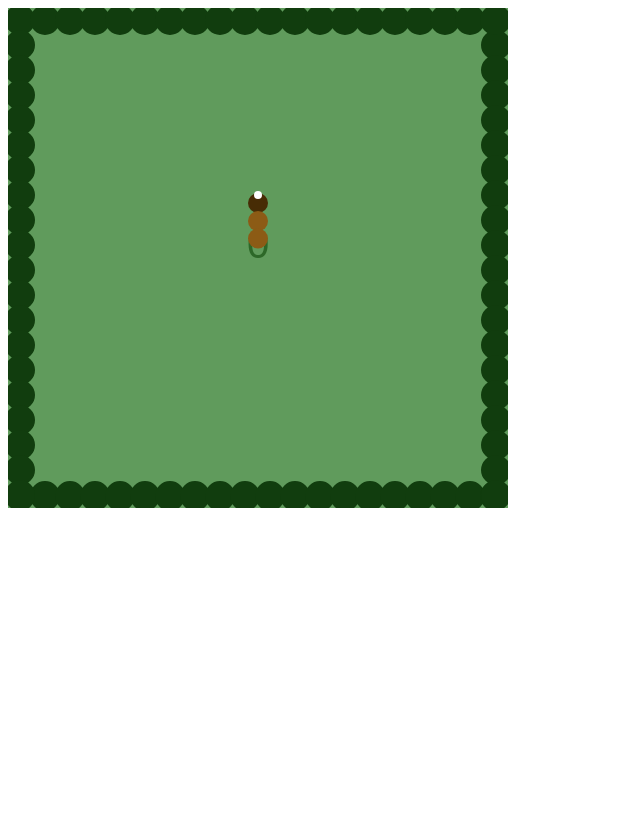
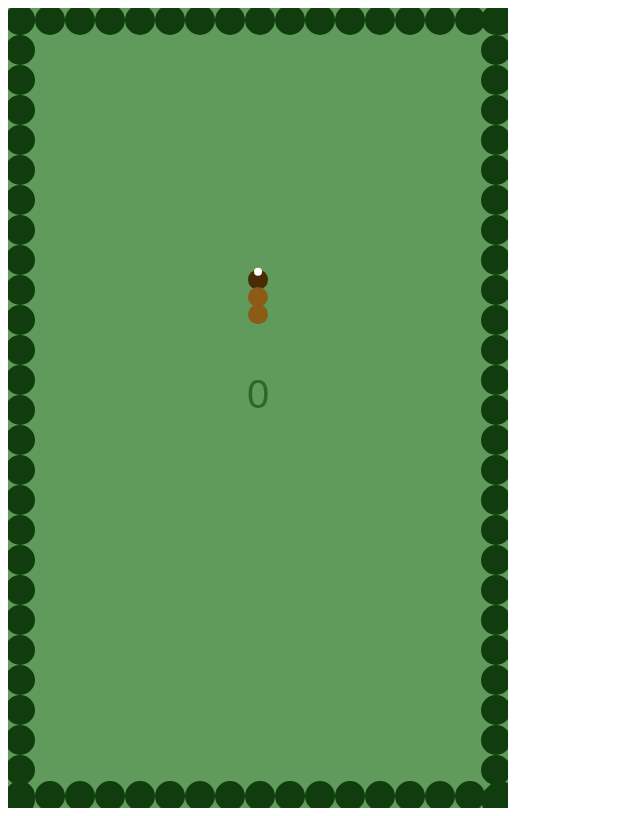
Before and after one commit to Froggi/simple-games, a plain HTML site: page snake/index.html in a window 1280 px wide. Shown: the whole page, without its empty margins (0-640 px from the left). Drawn offline with Linux system fonts and the light colour scheme.

Commit message:
Dynamic canvas size, comments

```diff
--- a/snake/index.html
+++ b/snake/index.html
@@ -1,6 +1,6 @@
 <html>
 <body>
-<canvas id="scene" width="500" height="500"></canvas>
+<canvas id="scene" width="500" height="800"></canvas>
 
 <script>
 var ctx
@@ -31,20 +31,27 @@ function loop(timestamp) {
     requestAnimationFrame(loop);
 }
 
+//Game
+var gameTimer;
+
+//Points
 var points;
 var maxPoints = 0;
 
+//Snake
 var snakeParts = []
 var speed = 100;
 var direction = {x: 0, y: -1}
 
+//Apples
 var apples = []
 var appleTimer = 0;
+
 function init()  {
     points = 0;
-
+    gameTimer = 0;
     for(var part = 0; part < 3; part++) {
-        snakeParts.push({x: 250,y: 250+part*14})
+        snakeParts.push({x: canvas.width/2,y: canvas.height/2})
     }
     appleTimer = Math.random()*5;
 }
@@ -80,30 +87,44 @@ function keyDown(event) {
 }
 
 function update(deltaTime) {
+    gameTimer += deltaTime;
+
+    //Loop through a move snake body parts
     for(var i = 0; i<snakeParts.length; i++) {
         if(i == 0) { //Head
+
+            //Move the head in the chosen direction
             snakeParts[i].x += direction.x * speed * deltaTime;
             snakeParts[i].y += direction.y * speed * deltaTime;
         }else { //Body
+
+            //Get direction to the part before this one
             var partDirection = {
                 x: (snakeParts[i-1].x - snakeParts[i].x),
                 y: (snakeParts[i-1].y - snakeParts[i].y)
             }
-            //Normalize
-            var directionLength = Math.sqrt(Math.pow(partDirection.x,2) + Math.pow(partDirection.y,2))
-            if(directionLength < 15+speed*0.05) {
-                directionLength = 15+speed*0.05
-            }
+            //Calculate the length to part before, but to a minimum
+            var directionLength = Math.max(
+                Math.sqrt(Math.pow(partDirection.x,2) + Math.pow(partDirection.y,2)),
+                15+speed*0.04
+            );
+
+            //Normalize the direction with the length
             partDirection.x /= directionLength;
             partDirection.y /= directionLength;
 
+            //Move the part
             snakeParts[i].x += partDirection.x * speed * deltaTime;
             snakeParts[i].y += partDirection.y * speed * deltaTime;
         }
     }
+
+    //Check if its time to spawn an apple
     appleTimer -= deltaTime;
     if(appleTimer <= 0) {
-        apples.push({x: Math.random() * 400 + 50,y: Math.random() * 400 + 50})
+        //Add apple at a random position
+        apples.push({x: Math.random() * (canvas.width - 100) + 50,y: Math.random() * (canvas.height - 100) + 50})
+        //Reset apple timer to between 2 and 5 seconds
         appleTimer = Math.random()*Math.max(2, 7-snakeParts.length);
     }
 
@@ -111,28 +132,40 @@ function update(deltaTime) {
 
     //Collision against apples
     for(var a in apples) {
+        //Checking length to all apples, without sqrt as an optimization
         var lengthToApple = Math.pow(head.x - apples[a].x,2) + Math.pow(head.y - apples[a].y,2);
         if(lengthToApple < 10*10) {
+
+            //Add part to the snake
             snakeParts.push({x: snakeParts[snakeParts.length-1].x,y: snakeParts[snakeParts.length-1].y})
+
+            //Remove the apple
             apples.splice(a,1)
+
+            //Increase speed of the snake
             speed += 20
+
+            //Increase the points
             points++;
             break;
         }
     }
 
     //Collision against body
-    for(var i = 1; i < snakeParts.length; i++) {
-        var lengthToPart = Math.pow(head.x -snakeParts[i].x,2) + Math.pow(head.y -snakeParts[i].y,2);
-        if(lengthToPart < 5*5) {
-            restart();
-            break;
+    if(gameTimer > 5) {
+        for(var i = 1; i < snakeParts.length; i++) {
+            //Checking length from head to all the body parts, again without sqrt
+            var lengthToPart = Math.pow(head.x -snakeParts[i].x,2) + Math.pow(head.y -snakeParts[i].y,2);
+            if(lengthToPart < 5*5) {
+                restart();
+                break;
+            }
         }
     }
 
     //Collision against wall
-    if(head.x < 30 || head.x > 470 ||
-        head.y < 30 || head.y > 470) {
+    if(head.x < 30 || head.x >  (canvas.width - 30) ||
+        head.y < 30 || head.y >  (canvas.height - 30)) {
         restart();
     }
 }
@@ -146,25 +179,27 @@ function draw() {
     ctx.font = "40px Arial";
     ctx.fillStyle="#2d6828";
     ctx.textAlign = "center";
-    ctx.fillText(points,250,250);
+    ctx.fillText(points, canvas.width / 2, canvas.height  / 2);
 
     if(maxPoints) {
         ctx.font = "20px Arial";
         ctx.fillStyle="#2d6828";
         ctx.textAlign = "center";
-        ctx.fillText(maxPoints,250,275);
+        ctx.fillText(maxPoints,canvas.width / 2,canvas.height / 2 + 25);
     }
 
     //Edges
     ctx.fillStyle="#113d0e";
-    for(var edge = 12; edge < canvas.width; edge += canvas.width / 20) {
+    for(var edge = 12; edge < canvas.width; edge += 30) {
         ctx.beginPath();
         ctx.arc(edge, 12, 15, 0, Math.PI*2);
-        ctx.arc(edge, 488, 15, 0, Math.PI*2);
+        ctx.arc(edge, canvas.height-12, 15, 0, Math.PI*2);
         ctx.fill();
+    }
+    for(var edge = 12; edge < canvas.height; edge += 30) {
         ctx.beginPath();
         ctx.arc(12, edge, 15, 0, Math.PI*2);
-        ctx.arc(488, edge, 15, 0, Math.PI*2);
+        ctx.arc(canvas.width-12, edge, 15, 0, Math.PI*2);
         ctx.fill();
     }
 
```
Also changed, not shown: 1 other file.
